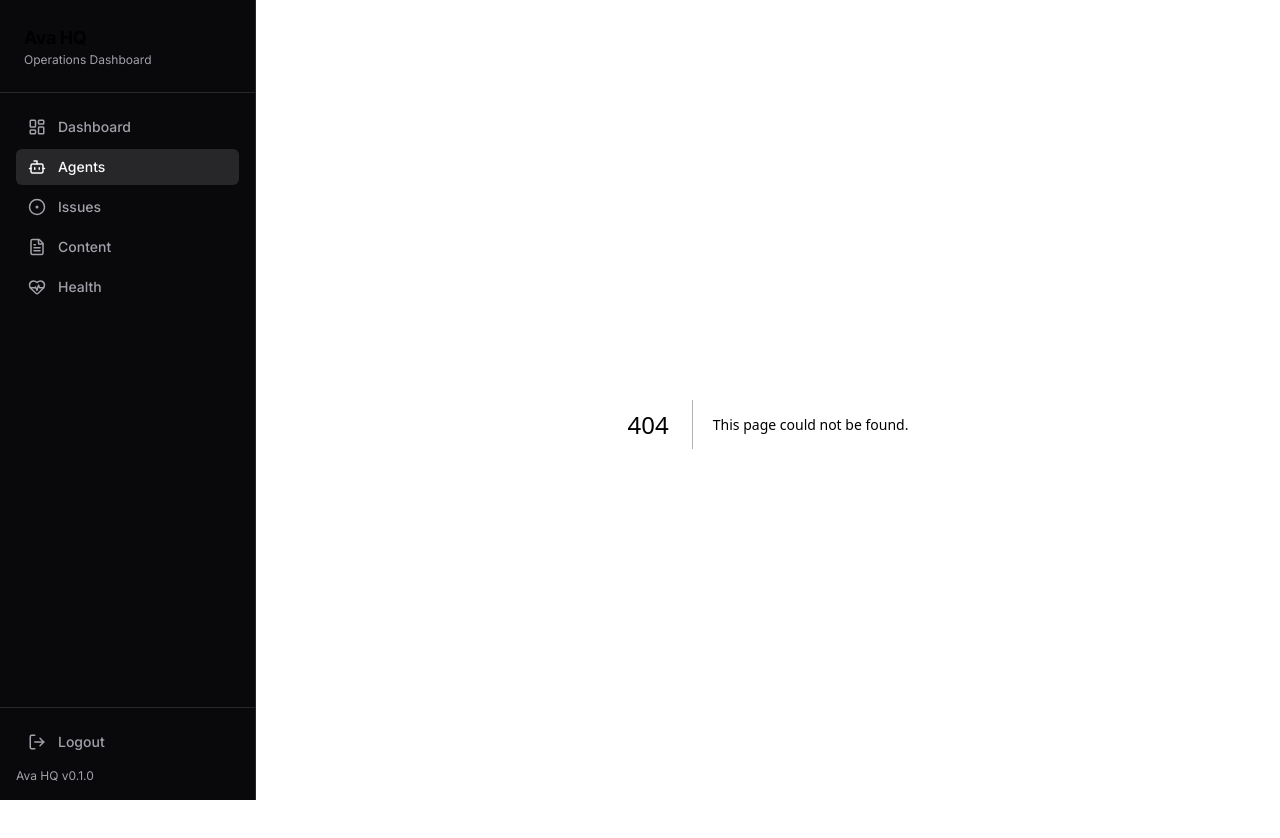
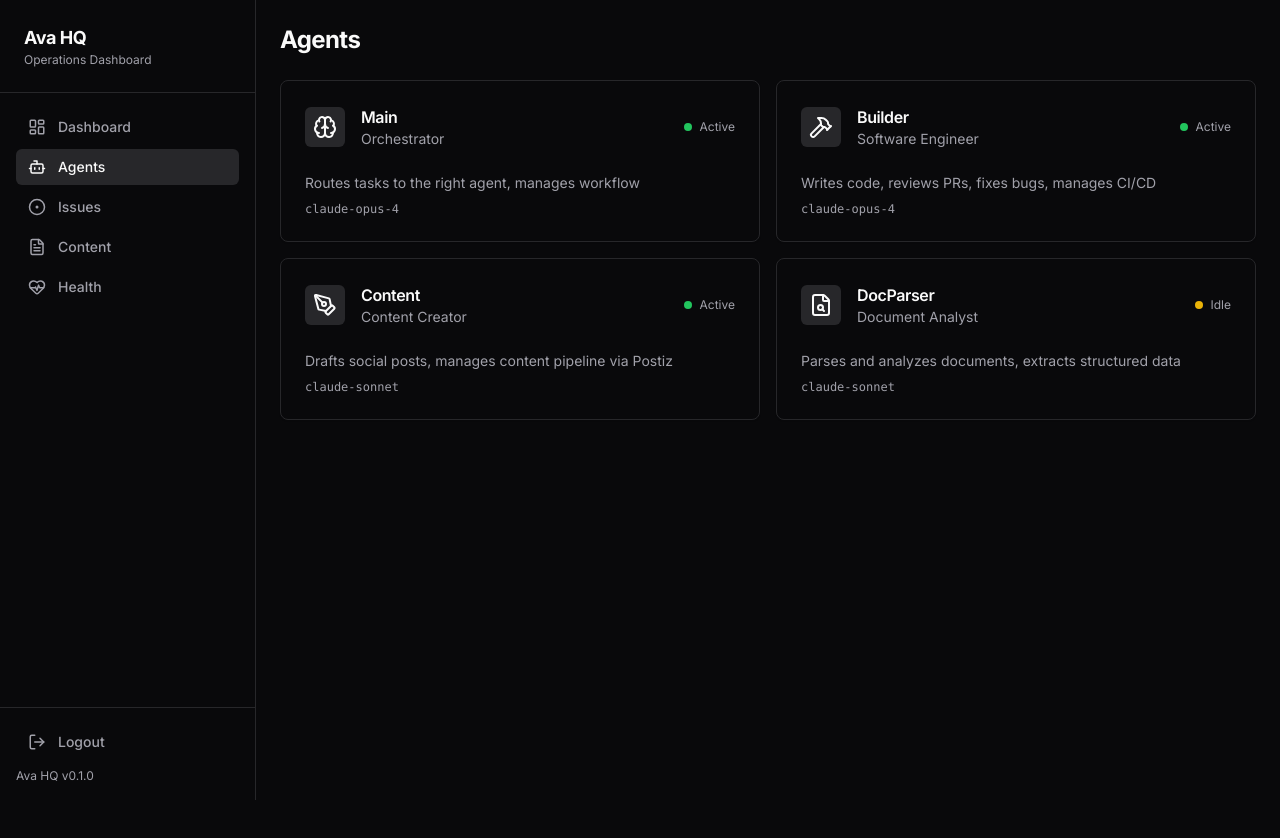
Before and after one commit to tkhongsap/ava-hq, a Next.js app: page /agents in a window 1280 px wide. Before the commit this address had no page. Shown: the top 838 px of the page. After the commit the page ends 800 px from the top, so only its background shows below. Built offline with nearby package versions, Linux system fonts and the light colour scheme.

Commit message:
feat: US-004 - Agent status panel

```diff
--- a/prd.json
+++ b/prd.json
@@ -65,7 +65,7 @@
         "Typecheck passes"
       ],
       "priority": 4,
-      "passes": false,
+      "passes": true,
       "notes": ""
     },
     {
--- /dev/null
+++ b/public/agents.json
@@ -0,0 +1,34 @@
+[
+  {
+    "name": "Main",
+    "role": "Orchestrator",
+    "description": "Routes tasks to the right agent, manages workflow",
+    "model": "claude-opus-4",
+    "status": "active",
+    "icon": "brain"
+  },
+  {
+    "name": "Builder",
+    "role": "Software Engineer",
+    "description": "Writes code, reviews PRs, fixes bugs, manages CI/CD",
+    "model": "claude-opus-4",
+    "status": "active",
+    "icon": "hammer"
+  },
+  {
+    "name": "Content",
+    "role": "Content Creator",
+    "description": "Drafts social posts, manages content pipeline via Postiz",
+    "model": "claude-sonnet",
+    "status": "active",
+    "icon": "pen-tool"
+  },
+  {
+    "name": "DocParser",
+    "role": "Document Analyst",
+    "description": "Parses and analyzes documents, extracts structured data",
+    "model": "claude-sonnet",
+    "status": "idle",
+    "icon": "file-search"
+  }
+]
--- /dev/null
+++ b/src/app/agents/page.tsx
@@ -0,0 +1,81 @@
+"use client"
+
+import { useEffect, useState } from "react"
+import { Card, CardContent, CardHeader, CardTitle } from "@/components/ui/card"
+import { Skeleton } from "@/components/ui/skeleton"
+import { Brain, Hammer, PenTool, FileSearch } from "lucide-react"
+
+interface Agent {
+  name: string
+  role: string
+  description: string
+  model: string
+  status: string
+  icon: string
+}
+
+const iconMap: Record<string, React.ElementType> = {
+  brain: Brain,
+  hammer: Hammer,
+  "pen-tool": PenTool,
+  "file-search": FileSearch,
+}
+
+export default function AgentsPage() {
+  const [agents, setAgents] = useState<Agent[] | null>(null)
+
+  useEffect(() => {
+    fetch("/agents.json")
+      .then((r) => r.json())
+      .then(setAgents)
+  }, [])
+
+  if (!agents) {
+    return (
+      <div>
+        <h2 className="text-2xl font-bold tracking-tight mb-6">Agents</h2>
+        <div className="grid gap-4 md:grid-cols-2">
+          {[1, 2, 3, 4].map((i) => (
+            <Skeleton key={i} className="h-40" />
+          ))}
+        </div>
+      </div>
+    )
+  }
+
+  return (
+    <div>
+      <h2 className="text-2xl font-bold tracking-tight mb-6">Agents</h2>
+      <div className="grid gap-4 md:grid-cols-2">
+        {agents.map((agent) => {
+          const Icon = iconMap[agent.icon] || Brain
+          return (
+            <Card key={agent.name}>
+              <CardHeader className="flex flex-row items-center gap-4 space-y-0">
+                <div className="p-2 rounded-md bg-accent">
+                  <Icon className="h-6 w-6" />
+                </div>
+                <div className="flex-1">
+                  <CardTitle className="text-base">{agent.name}</CardTitle>
+                  <p className="text-sm text-muted-foreground">{agent.role}</p>
+                </div>
+                <div className="flex items-center gap-2">
+                  <div
+                    className={`h-2 w-2 rounded-full ${
+                      agent.status === "active" ? "bg-green-500" : "bg-yellow-500"
+                    }`}
+                  />
+                  <span className="text-xs text-muted-foreground capitalize">{agent.status}</span>
+                </div>
+              </CardHeader>
+              <CardContent>
+                <p className="text-sm text-muted-foreground">{agent.description}</p>
+                <p className="text-xs text-muted-foreground mt-2 font-mono">{agent.model}</p>
+              </CardContent>
+            </Card>
+          )
+        })}
+      </div>
+    </div>
+  )
+}
```
Also changed, not shown: progress.txt, 1 other file (tests, documents, lock files or other folders).
